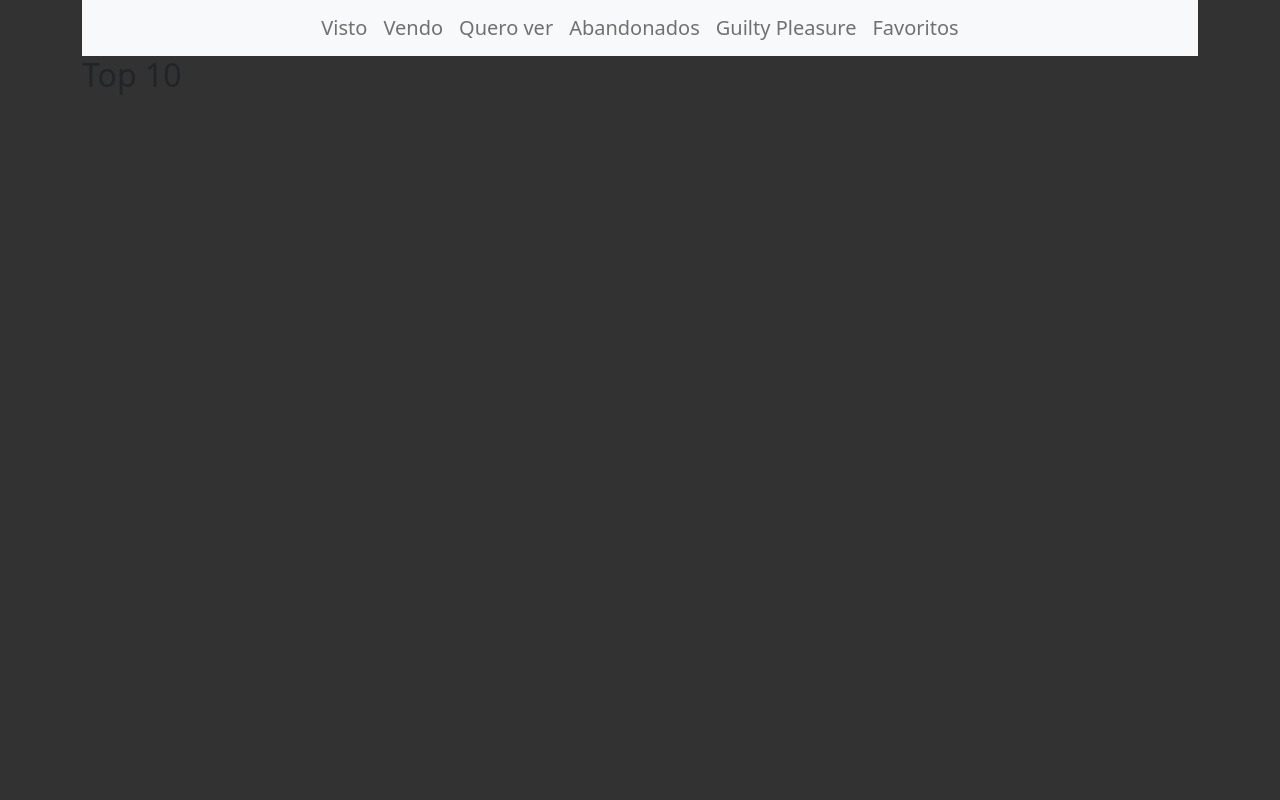
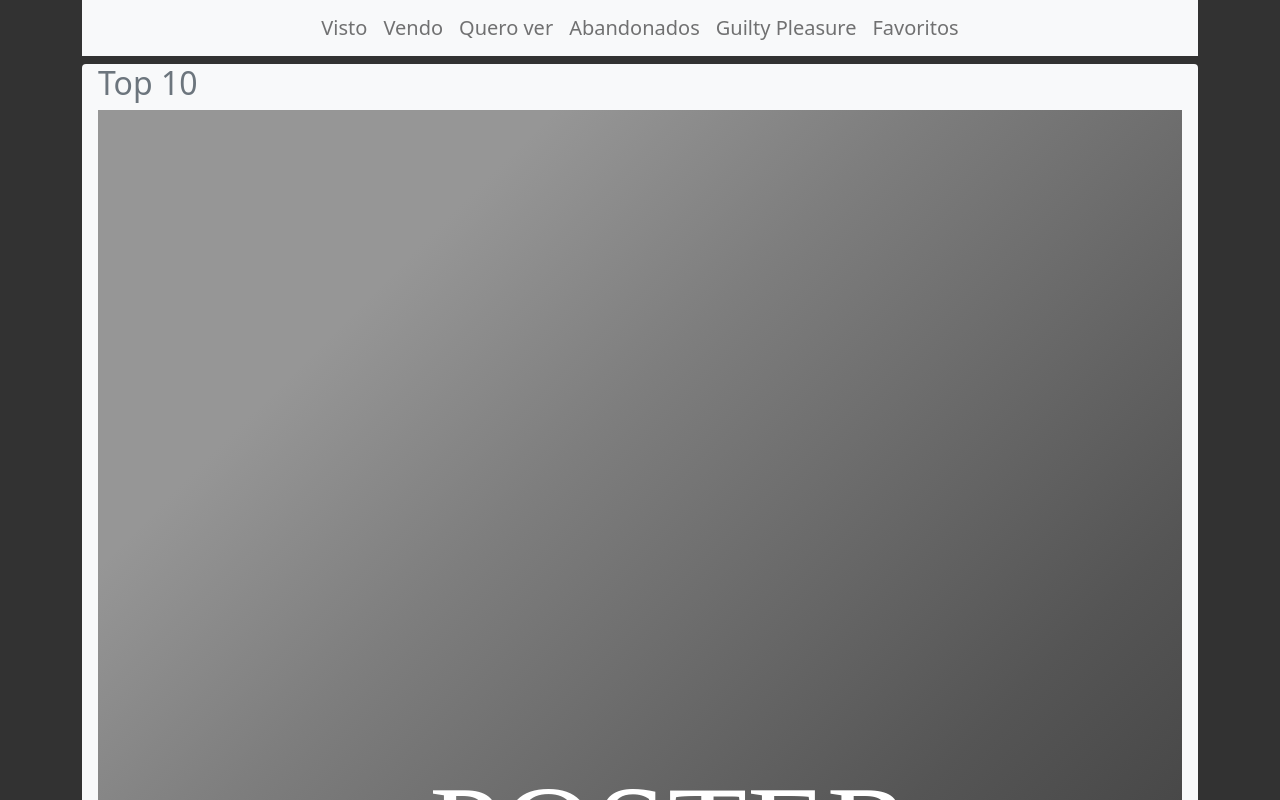
Before and after one commit to ramon-rossini/spotlights-api, an Angular app: page / in a window 1280 px wide. Built offline with nearby package versions, Linux system fonts and the light colour scheme.

Commit message:
Iniciado carrossel e adicionado poster de exemplo

```diff
--- a/src/app/componentes/homepage/homepage.component.html
+++ b/src/app/componentes/homepage/homepage.component.html
@@ -23,8 +23,46 @@
         </ul>
     </nav>
 
-    <section>
-        <h2>Top 10</h2>
+    <section class="bg-light rounded mt-2 px-3">
+        <h2 class="text-muted">Top 10</h2>
+        <!-- Carrossel -->
+        <div id="demo" class="carousel slide" data-ride="carousel">
+            <!-- Indicadores -->
+            <ul class="carousel-indicators">
+                <li></li>
+            </ul>
+
+            <!-- Slides -->
+            <div>
+                <svg xmlns="http://www.w3.org/2000/svg" xmlns:xlink="http://www.w3.org/1999/xlink" version="1.1" x="0px" y="0px" viewBox="0 0 600 1000" style="enable-background:new 0 0 600 1000;" xml:space="preserve">
+                    <style type="text/css">
+                        .st0{fill:url(#XMLID_4_);}
+                        .st1{fill:#FFFFFF;}
+                        .st2{font-family:'MyriadPro-Regular';}
+                        .st3{font-size:72px;}
+                    </style>
+                    <g id="Camada_1">
+                        <linearGradient id="XMLID_4_" gradientUnits="userSpaceOnUse" x1="700" y1="900" x2="-100" y2="100">
+                            <stop offset="0.1773" style="stop-color:#323232"/>
+                            <stop offset="0.2907" style="stop-color:#3B3B3B"/>
+                            <stop offset="0.4793" style="stop-color:#555555"/>
+                            <stop offset="0.7182" style="stop-color:#7E7E7E"/>
+                            <stop offset="0.8417" style="stop-color:#969696"/>
+                        </linearGradient>
+                        <rect id="XMLID_1_" class="st0" width="600" height="1000"/>
+                    </g>
+                    <g id="Camada_2">
+                        <text id="XMLID_2_" transform="matrix(1 0 0 1 183.3254 423.2556)"><tspan x="0" y="0" class="st1 st2 st3">POSTER</tspan><tspan x="67.9" y="86.4" class="st1 st2 st3">DO</tspan><tspan x="26.9" y="172.8" class="st1 st2 st3">FILME</tspan></text>
+                    </g>
+                </svg>
+            </div>
+
+            <a>
+                <span></span>
+            </a>
+
+        </div>
+
     </section>
 
 </div>
```
